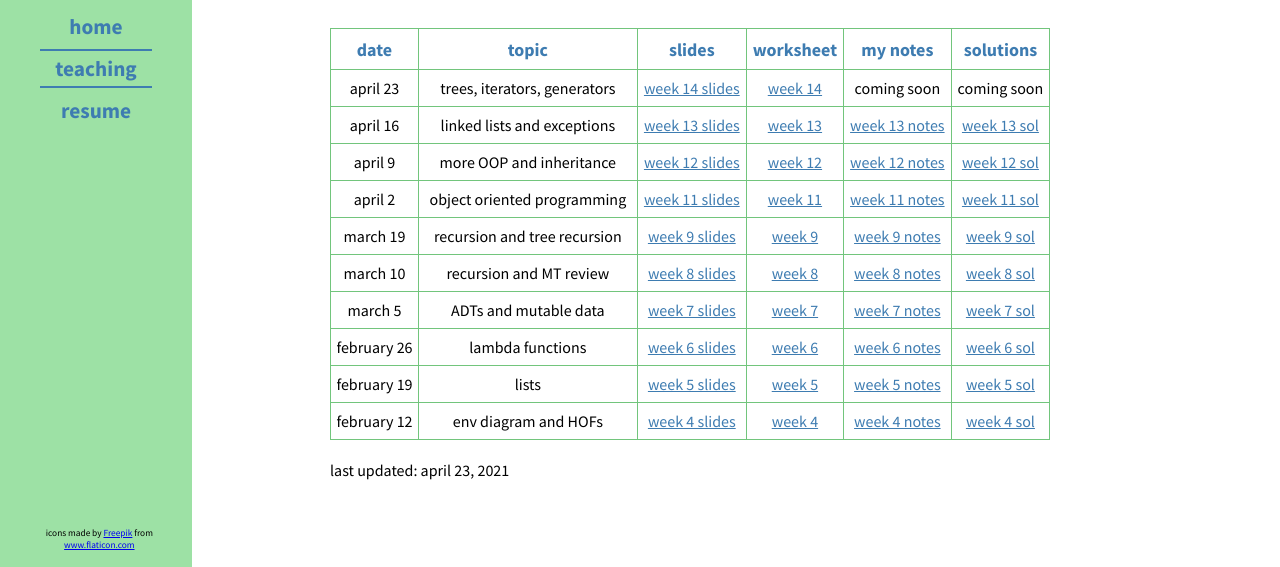
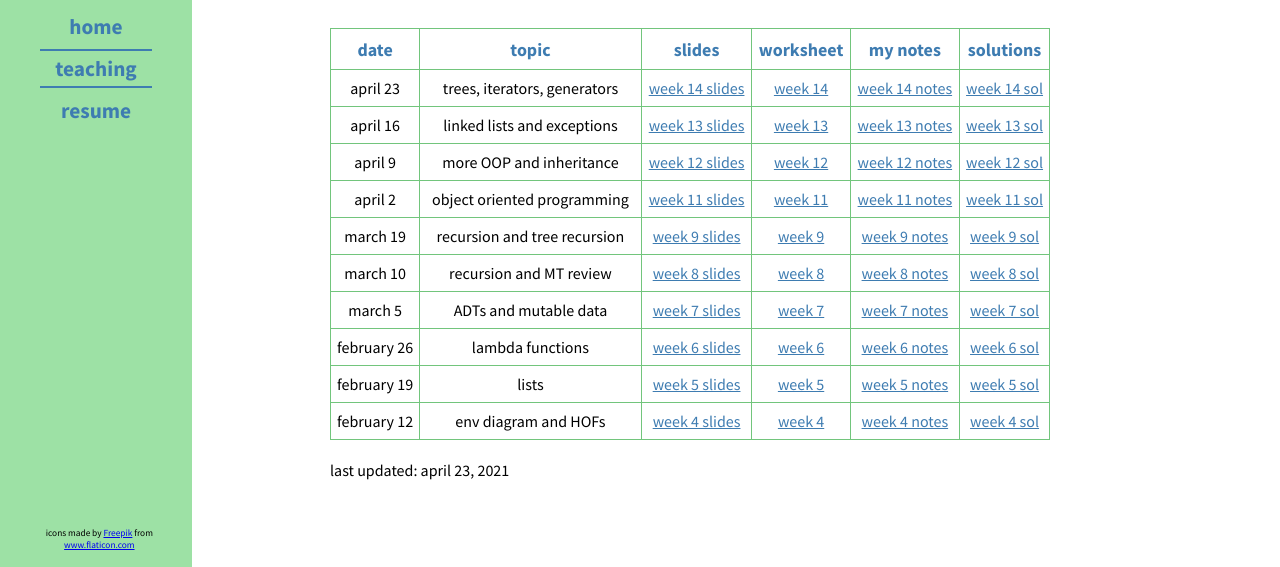
Before and after one commit to jesslin02/jesslin02.github.io, a plain HTML site: page teaching.html in a window 1280 px wide. Shown: the part 233-800 px from the top of the page. Drawn offline with Linux system fonts and the light colour scheme.

Commit message:
added week 14 notes and sol

```diff
--- a/teaching.html
+++ b/teaching.html
@@ -52,8 +52,8 @@
         <td>trees, iterators, generators</td>
         <td><a href="https://docs.google.com/presentation/d/1JDUXA3NPvptrZo2uhDgjj_63DlvC5R-X8Ub8DmhlcHw/edit?usp=sharing" target="_blank">week 14 slides</a></td>
         <td><a href="https://drive.google.com/file/d/1bS90XYni44-ufQPYIbk5mkdxefFJRcki/view?usp=sharing"  target="_blank">week 14</a></td>
-        <td>coming soon</td>
-        <td>coming soon</td>
+        <td><a href="https://drive.google.com/file/d/1MXGarxPse4OlPfJpwFRRi2nbFPCYIqJT/view?usp=sharing">week 14 notes</a></td>
+        <td><a href="https://drive.google.com/file/d/1N-KaPPYco_gZWkg62CV3TaoONlJiugH4/view?usp=sharing">week 14 sol</a></td>
       </tr>
       <tr>
         <td>april 16</td>
```
